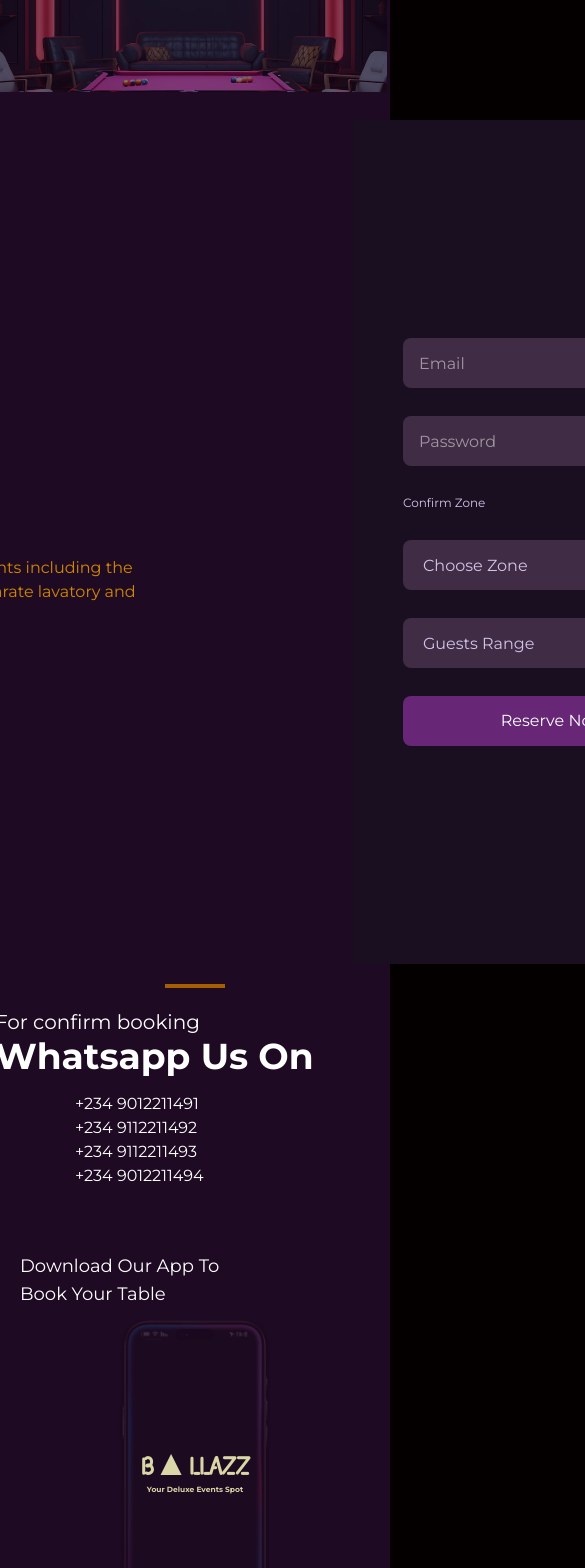
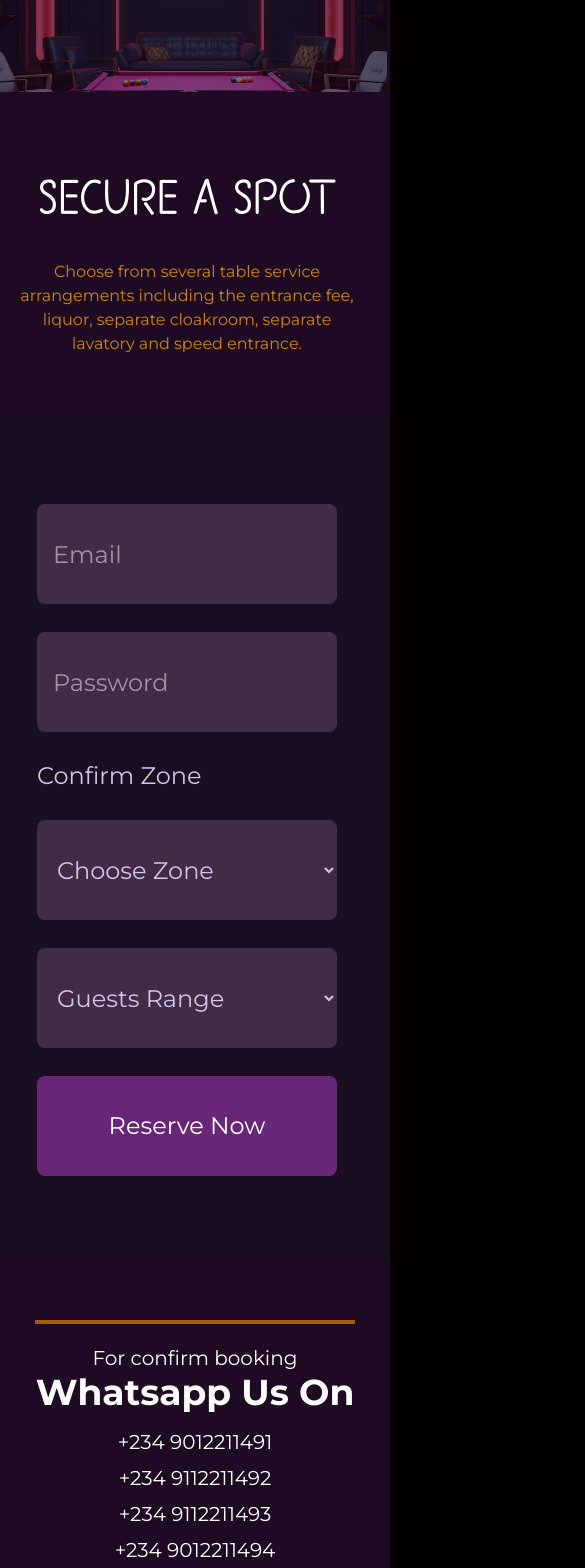
Before and after one commit to briskking/Project, a Next.js app: page /reservation in a window 390 px wide. Shown: the part 1540-3108 px from the top of the page, 585 px wide, since content can reach past the window. Built offline with nearby package versions, Linux system fonts and the light colour scheme.

Commit message:
feat: additional modification for mobile responsiveness of reservation page

```diff
--- a/src/app/reservation/page.js
+++ b/src/app/reservation/page.js
@@ -40,17 +40,17 @@ export function Reservation() {
 
         </div>
 
-        <div className="flex flex-col md:flex-row items-center justify-center pt-5 gap-9">
-          <div className="flex-col items-start justify-start">
-            <div className="flex flex-col items-center gap-2">
-            <hr className="border-2 border-yellow-700 w-15"/>
-            <p className="font-bold text-4xl pb-4 w-[400px] text-left">
+        <div className="flex flex-col md:flex-row items-center justify-center md:pt-5 pt-15 gap-9">
+          <div className="flex-col md:items-start items-center justify-start">
+            <div className="flex flex-col md:flex-row items-center gap-2">
+            <hr className="border-2 border-yellow-700 md:w-15 w-80"/>
+            <p className="font-bold text-4xl pb-4 w-[400px] md:text-left text-center">
               <span className="text-xl font-medium">For confirm booking</span> Whatsapp Us On
             </p>
             </div>
 
 
-            <ul className="pl-20 text-left">
+            <ul className="md:pl-20 pl-0 md:text-left text-center md:text-lg text-xl font-light space-y-2">
               <li>+234 9012211491</li>
               <li>+234 9112211492</li>
               <li>+234 9112211493</li>
--- a/src/components/formComp/formII.js
+++ b/src/components/formComp/formII.js
@@ -65,18 +65,18 @@ export function FormII() {
   };
 
   return (
-    <div className="flex items-center justify-center gap-50">
-      <div className="flex flex-col items-start justify-start gap-7 px-4">
+    <div className="flex flex-col md:flex-row items-center md:items-center justify-center md:gap-50 gap-15">
+      <div className="flex flex-col items-center md:items-start justify-start gap-7 px-4 md:pt-0 pt-10">
         <h2 className="text-7xl w-[300px] font-stretch-ultra-expanded">
           Secure a Spot
         </h2>
-        <p className="w-[500px] text-left text-yellow-600">
+        <p className="w-[350px] text-center md:text-left md:w-[500px] text-yellow-600">
           Choose from several table service arrangements including the entrance
           fee, liquor, separate cloakroom, separate lavatory and speed entrance.
         </p>
       </div>
 
-      <div className="flex flex-row items-center justify-center w-[400px] h-[100vh] bg-[#1a0f20]">
+      <div className="flex flex-row items-center justify-center w-[400px] h-[100vh] bg-[#1a0f20] md:pt-0 pt-1">
         <form
           onSubmit={handleSubmit}
           className="flex flex-col items-start justify-start gap-7 px-4 mx-auto"
@@ -84,7 +84,7 @@ export function FormII() {
 
           <div className="flex flex-col w-[300px]">
             <input
-              className="w-full h-[50px] px-4 bg-[#402c45] rounded-lg text-white"
+              className="w-full md:h-[50px] h-[100px] px-4 bg-[#402c45] rounded-lg text-white md:text-lg text-2xl"
               type="text"
               name="email"
               placeholder="Email"
@@ -96,7 +96,7 @@ export function FormII() {
 
           <div className="flex flex-col w-[300px]">
             <input
-              className="w-full h-[50px] px-4 bg-[#402c45] rounded-lg text-white"
+              className="w-full md:h-[50px] h-[100px] px-4 bg-[#402c45] rounded-lg text-white md:text-lg text-2xl"
               type="password"
               name="password"
               placeholder="Password"
@@ -106,15 +106,15 @@ export function FormII() {
             {error.password && <span className="text-red-500 text-sm">{error.password}</span>}
           </div>
 
-          <label className="text-[12px] text-[#d1c4e9]">Confirm Zone</label>
+          <label className="md:text-lg text-2xl text-[#d1c4e9]">Confirm Zone</label>
           <div className="flex flex-col w-[300px]">
             <select
-              className="w-full h-[50px] px-4 text-[#d1c4e9] bg-[#402c45] rounded-lg"
+              className="w-full md:h-[50px] h-[100px]  px-4 text-[#d1c4e9] md:text-lg text-2xl bg-[#402c45] rounded-lg"
               name="zone"
               value={formDetails.zone}
               onChange={handleChange}
             >
-              <option value="">Choose Zone</option>
+              <option value="" className="md:text-lg text-2xl">Choose Zone</option>
               <option value="zone I">Zone I</option>
               <option value="zone II">Zone II</option>
               <option value="zone III">Zone III</option>
@@ -124,7 +124,7 @@ export function FormII() {
 
           <div className="flex flex-col w-[300px]">
             <select
-              className="w-full h-[50px] px-4 text-[#d1c4e9] bg-[#402c45] rounded-lg"
+              className="w-full md:h-[50px] h-[100px] px-4 text-[#d1c4e9] md:text-lg text-2xl bg-[#402c45] rounded-lg"
               name="guestsRange"
               value={formDetails.guestsRange}
               onChange={handleChange}
@@ -139,7 +139,7 @@ export function FormII() {
 
           <button
             type="submit"
-            className="w-[300px] h-[50px] bg-[#682677] text-white rounded-lg"
+            className="w-[300px] md:h-[50px] h-[100px] bg-[#682677] text-white md:text-lg text-2xl rounded-lg"
           >
             Reserve Now
           </button>
```
